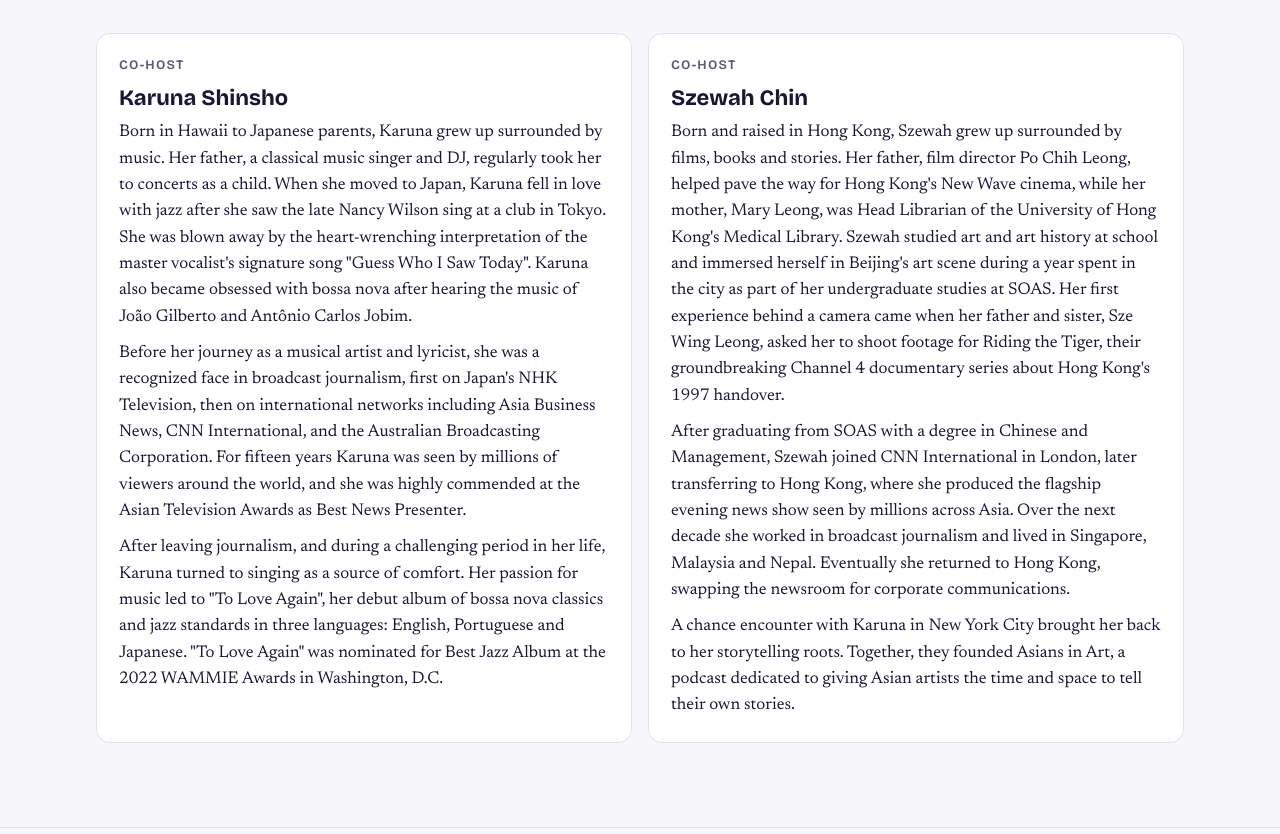
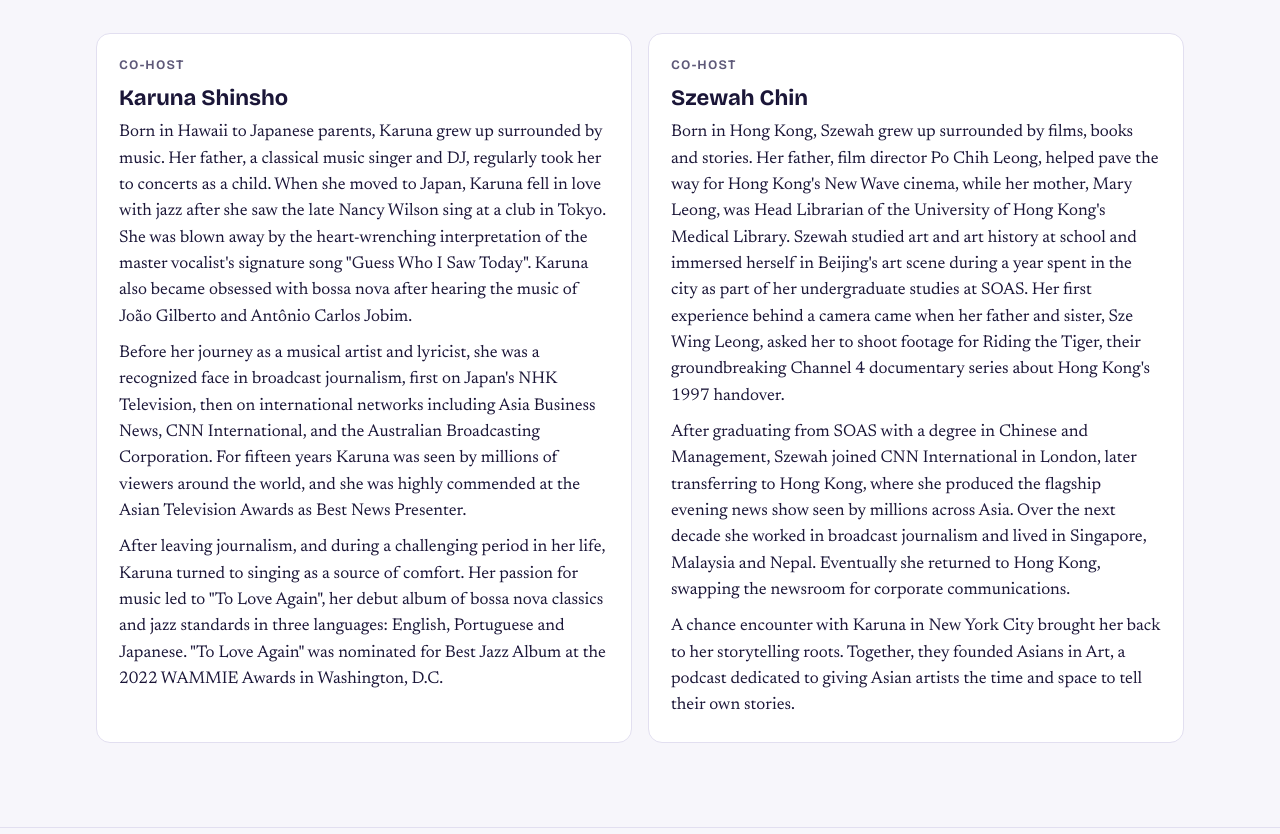
Before and after one commit to szewah/asiansinart, a plain HTML site: page index.html in a window 1280 px wide. Shown: the part 3000-3834 px from the top of the page. Drawn offline with nearby package versions, Linux system fonts and the light colour scheme.

Commit message:
Update index.html
corrected szewah bio

```diff
--- a/index.html
+++ b/index.html
@@ -139,7 +139,7 @@
         <article class="host">
           <span class="eyebrow">Co-host</span>
           <h3>Szewah Chin</h3>
-          <p>Born and raised in Hong Kong, Szewah grew up surrounded by films, books and stories. Her father, film director Po Chih Leong, helped pave the way for Hong Kong's New Wave cinema, while her mother, Mary Leong, was Head Librarian of the University of Hong Kong's Medical Library. Szewah studied art and art history at school and immersed herself in Beijing's art scene during a year spent in the city as part of her undergraduate studies at SOAS. Her first experience behind a camera came when her father and sister, Sze Wing Leong, asked her to shoot footage for Riding the Tiger, their groundbreaking Channel 4 documentary series about Hong Kong's 1997 handover.</p>
+          <p>Born in Hong Kong, Szewah grew up surrounded by films, books and stories. Her father, film director Po Chih Leong, helped pave the way for Hong Kong's New Wave cinema, while her mother, Mary Leong, was Head Librarian of the University of Hong Kong's Medical Library. Szewah studied art and art history at school and immersed herself in Beijing's art scene during a year spent in the city as part of her undergraduate studies at SOAS. Her first experience behind a camera came when her father and sister, Sze Wing Leong, asked her to shoot footage for Riding the Tiger, their groundbreaking Channel 4 documentary series about Hong Kong's 1997 handover.</p>
           <p>After graduating from SOAS with a degree in Chinese and Management, Szewah joined CNN International in London, later transferring to Hong Kong, where she produced the flagship evening news show seen by millions across Asia. Over the next decade she worked in broadcast journalism and lived in Singapore, Malaysia and Nepal. Eventually she returned to Hong Kong, swapping the newsroom for corporate communications.</p>
           <p>A chance encounter with Karuna in New York City brought her back to her storytelling roots. Together, they founded Asians in Art, a podcast dedicated to giving Asian artists the time and space to tell their own stories.</p>
         </article>
```
